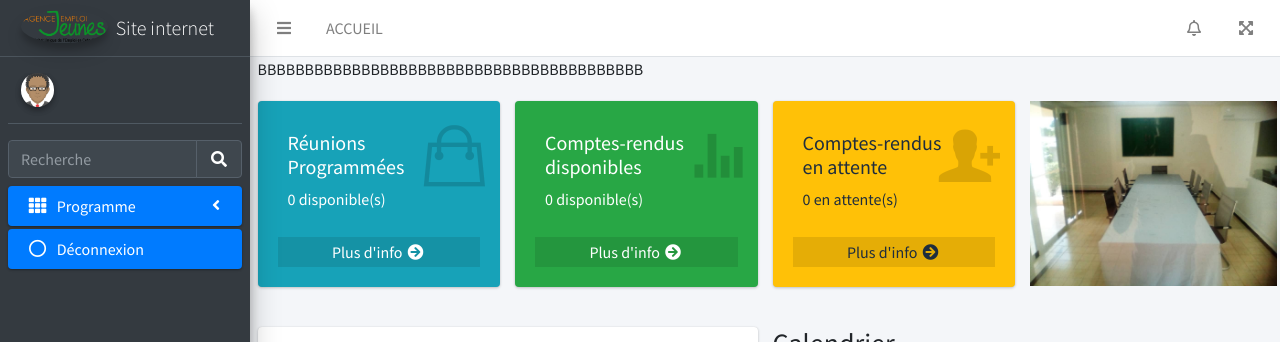
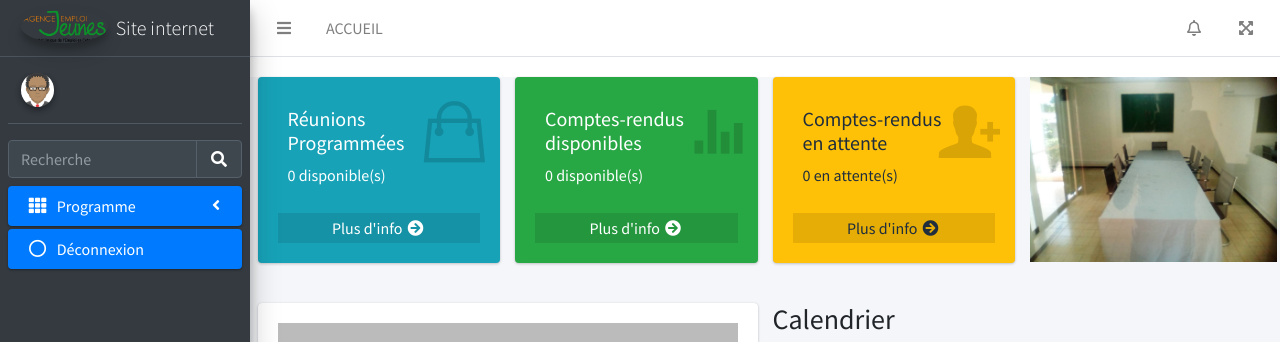
Before and after one commit to Rocardncho/Gest-Meet-2, a PHP site: page /tableau-de-bord.php in a window 1280 px wide. Shown: the top 342 px of the page. Run offline with PHP 8.4, Linux system fonts and the light colour scheme; the visitor is signed in with stand-in values (Sample User, id 1); data that the repository does not hold is empty; some libraries are stand-ins or nearby versions.

Commit message:
Retirer ESSAIE

```diff
--- a/contenus/contenu-accueil.php
+++ b/contenus/contenu-accueil.php
@@ -1,4 +1,4 @@
-<div class="container">BBBBBBBBBBBBBBBBBBBBBBBBBBBBBBBBBBBBBBBBB
+<div class="container">
   <!-- Affichage des données PHP -->
   <div class="row" style="margin-top: 20px;">
     <div class="col-lg-3
```
